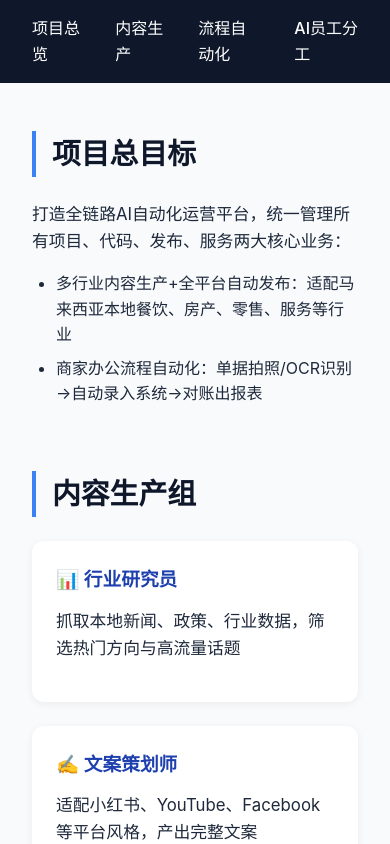
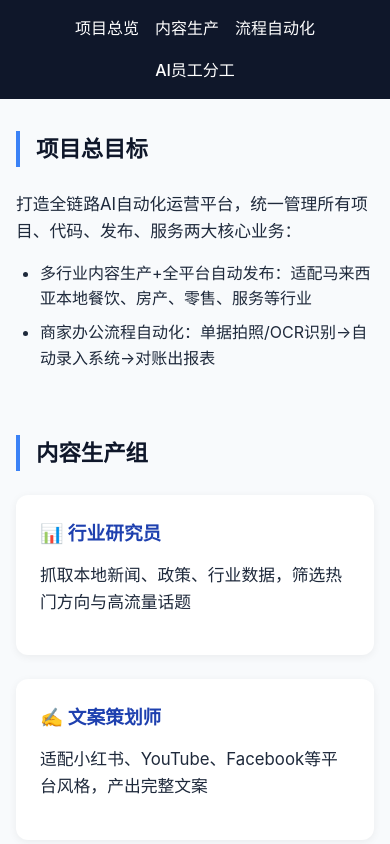
Before and after one commit to edwardchaiks-jpg/AI-company-hub, a React (Vite) app: page / in a window 390 px wide. Shown: the top 844 px of the page. Built offline with nearby package versions, Linux system fonts and the light colour scheme.

Commit message:
Update index.css

```diff
--- a/src/index.css
+++ b/src/index.css
@@ -134,3 +134,43 @@ body {
 .action-btn:hover {
   background: #1d4ed8;
 }
+/* 导航平滑滚动兼容 */
+html {
+  scroll-behavior: smooth;
+}
+
+/* 手机/平板适配 */
+@media (max-width: 768px) {
+  .nav-container {
+    flex-direction: column;
+    gap: 1rem;
+  }
+
+  .nav-links {
+    gap: 1rem;
+    flex-wrap: wrap;
+    justify-content: center;
+  }
+
+  .main-content {
+    padding: 2rem 1rem;
+  }
+
+  .card-grid {
+    grid-template-columns: 1fr;
+  }
+
+  .team-grid {
+    grid-template-columns: repeat(2, 1fr);
+  }
+
+  .section h2 {
+    font-size: 1.4rem;
+  }
+}
+
+@media (max-width: 480px) {
+  .team-grid {
+    grid-template-columns: 1fr;
+  }
+}
```
